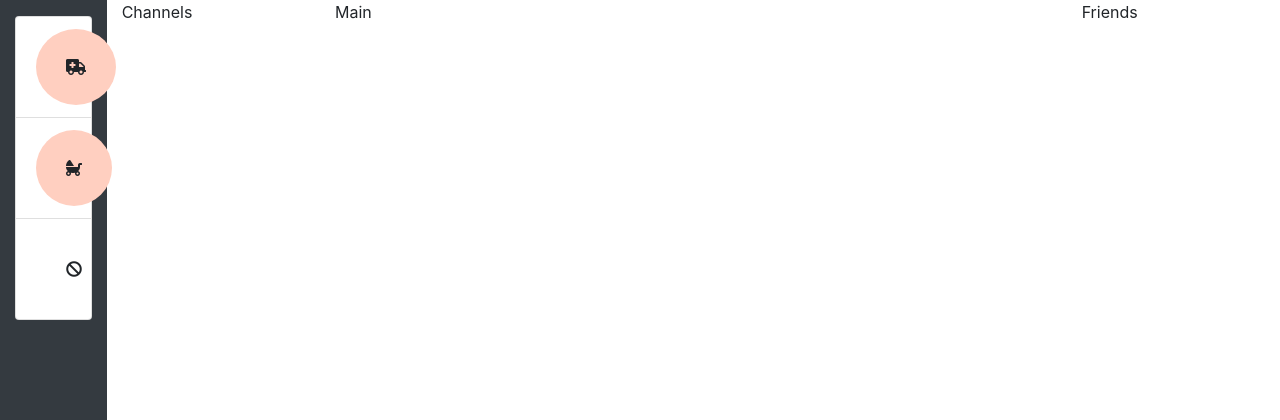
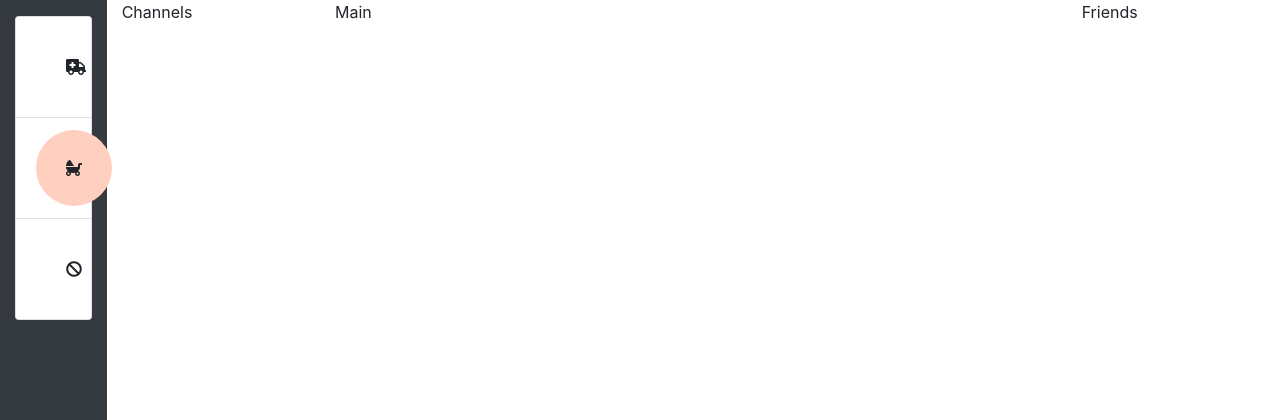
Before and after one commit to fergalmoran/buttcord, a Flask app: page / in a window 1280 px wide. Shown: the top 420 px of the page. Run offline with Flask 2, Linux system fonts and the light colour scheme; some libraries are stand-ins or nearby versions.

Commit message:
8-02-2021

```diff
--- a/static/style.css
+++ b/static/style.css
@@ -4,7 +4,6 @@
 }
 
 .pink-icon {
-  background: #ffcfc0;
 }
 
 .orange-icon {
```
